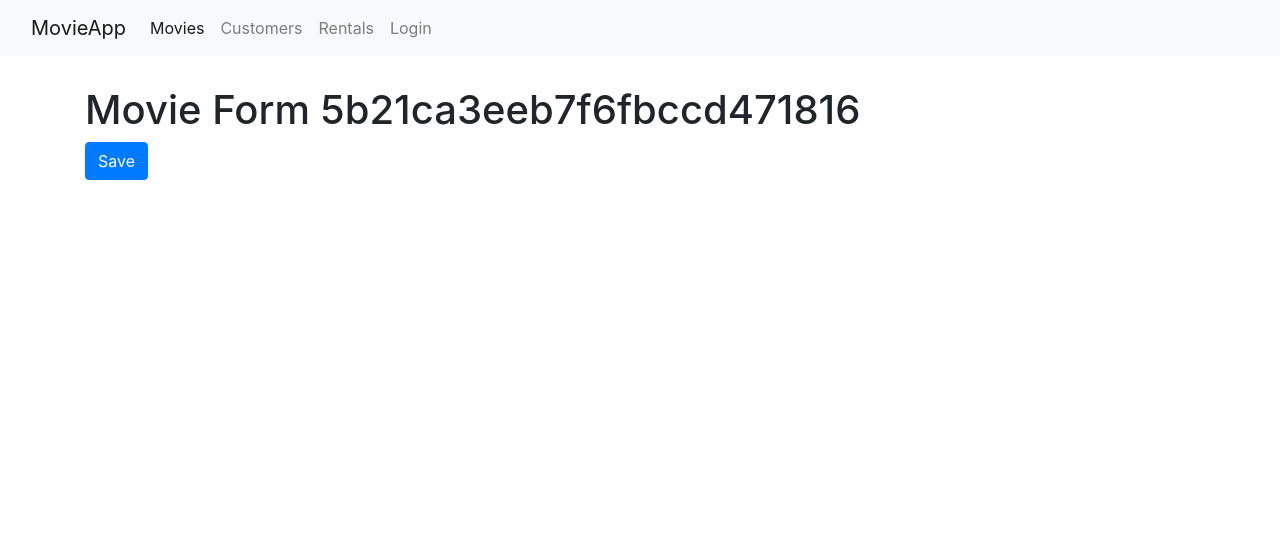
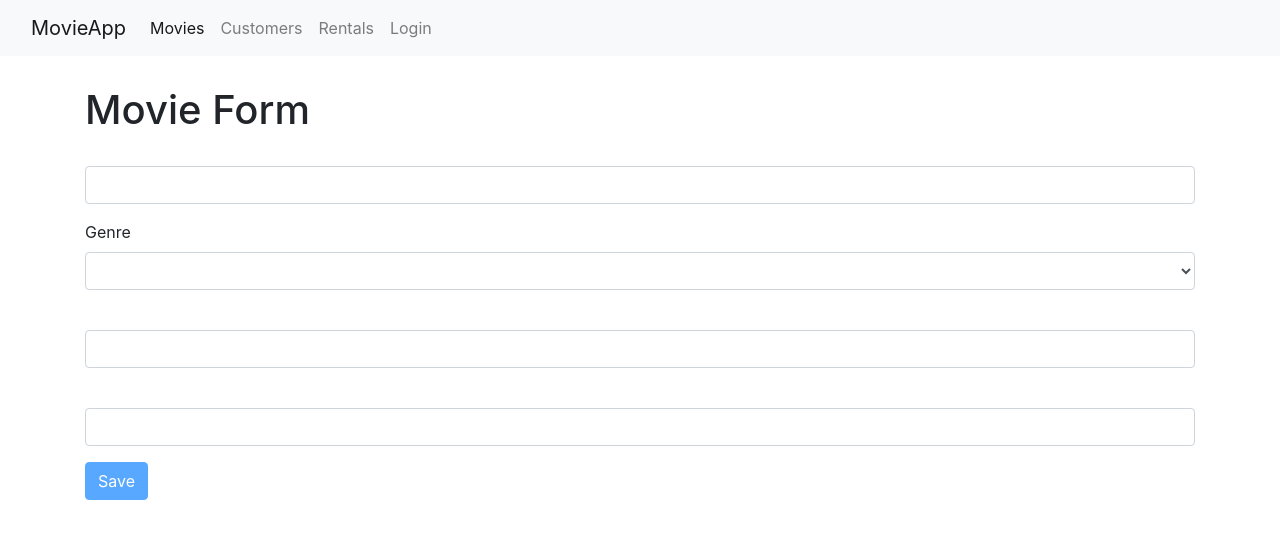
Before and after one commit to Lomanfan/react-review-m, a React (Create React App) app in the folder movie-list/: page /movies/5b21ca3eeb7f6fbccd471816 in a window 1280 px wide. Shown: the top 538 px of the page. Built offline with nearby package versions, Linux system fonts and the light colour scheme.

Commit message:
add movieForm with Select options

```diff
--- a/movie-list/src/components/common/form.jsx
+++ b/movie-list/src/components/common/form.jsx
@@ -1,6 +1,7 @@
 import React, { Component } from "react";
 import Joi from "joi-browser";
 import Input from "./input";
+import Select from "./select";
 
 class Form extends Component {
   state = {
@@ -57,6 +58,21 @@
     );
   }
 
+  renderSelect(name, label, options) {
+    const { data, errors } = this.state;
+
+    return (
+      <Select
+        name={name}
+        value={data[name]}
+        label={label}
+        options={options}
+        onChange={this.handleChange}
+        error={errors[name]}
+      />
+    );
+  }
+
   renderInput({ name, label, type = "text" }) {
     const { data, errors } = this.state;
 
--- /dev/null
+++ b/movie-list/src/components/common/select.jsx
@@ -0,0 +1,18 @@
+import React from "react";
+
+const Select = ({ name, label, options, error, ...rest }) => {
+  return (
+    <div className="form-group">
+      <label htmlFor={name}>{label}</label>
+      <select name={name} id={name} {...rest} className="form-control">
+        <option value="" />
+        {options.map((option) => (
+          <option key={option.id} value={option.id}></option>
+        ))}
+      </select>
+      {error && <div className="alert alert-danger">{error}</div>}
+    </div>
+  );
+};
+
+export default Select;
--- a/movie-list/src/components/movieForm.jsx
+++ b/movie-list/src/components/movieForm.jsx
@@ -1,17 +1,96 @@
 import React from "react";
+import Joi from "joi-browser";
+import Form from "./common/form";
+import { getMovie, saveMovie } from "../services/movieService";
+import { getGenres } from "../services/genreService";
 
-const MovieForm = ({ match, history }) => {
-  return (
-    <div>
-      <h1>Movie Form {match.params.id} </h1>
-      <button
-        className="btn btn-primary"
-        onClick={() => history.push("/movies")}
-      >
-        Save
-      </button>
-    </div>
-  );
-};
+// const MovieForm = ({ match, history }) => {
+//   return (
+//     <div>
+//       <h1>Movie Form {match.params.id} </h1>
+//       <button
+//         className="btn btn-primary"
+//         onClick={() => history.push("/movies")}
+//       >
+//         Save
+//       </button>
+//     </div>
+//   );
+// };
+
+// export default MovieForm;
+
+class MovieForm extends Form {
+  state = {
+    data: {
+      title: "",
+      genreId: "",
+      numberInStock: "",
+      dailyRentalRate: "",
+    },
+    genres: [],
+    errors: {},
+  };
+
+  schema = {
+    _id: Joi.string(),
+    title: Joi.string().required().label("Title"),
+    genreId: Joi.string().required().label("Genre"),
+    numberInStock: Joi.number()
+      .required()
+      .min(0)
+      .max(100)
+      .label("Number In Stock"),
+    dailyRentalRate: Joi.number()
+      .required()
+      .min(0)
+      .max(0)
+      .label("Daily Rental Rate"),
+  };
+
+  componentDidMount() {
+    const genres = getGenres();
+    this.setState({ genres });
+
+    const movieId = this.props.match.params.id;
+    if (movieId === "new") return;
+
+    const movie = getMovie(movieId);
+    if (!movie) return this.props.history.replace("/not-found");
+
+    this.setState({ data: this.mapToViewModel(movie) });
+  }
+
+  mapToViewModel(movie) {
+    return {
+      _id: movie._id,
+      title: movie.title,
+      genreId: movie.genre.id,
+      numberInStock: movie.numberInStock,
+      dailyRentalRate: movie.dailyRentalRate,
+    };
+  }
+
+  doSubmit = () => {
+    saveMovie(this.state.data);
+
+    this.props.history.push("/movies");
+  };
+
+  render() {
+    return (
+      <div>
+        <h1>Movie Form</h1>
+        <form onSubmit={this.handleSubmit}>
+          {this.renderInput("title, Title")}
+          {this.renderSelect("genreId", "Genre", this.state.genres)}
+          {this.renderInput("numberInStock", "Number in Stock", "number")}
+          {this.renderInput("dailyRentalRate", "Rate")}
+          {this.renderButton("Save")}
+        </form>
+      </div>
+    );
+  }
+}
 
 export default MovieForm;
--- a/movie-list/src/components/movies.jsx
+++ b/movie-list/src/components/movies.jsx
@@ -6,6 +6,7 @@
 import Pagination from "./common/pagination";
 import { paginate } from "../utilities/paginate";
 import _ from "lodash";
+import { Link } from "react-router-dom";
 
 class Movies extends Component {
   state = {
@@ -67,27 +68,28 @@
 
     const movies = paginate(sorted, currentPage, pageSize);
 
-    return { totalCount: filtered.length, data: movies};
+    return { totalCount: filtered.length, data: movies };
   };
 
   render() {
     // console.log(this.state.movies);
 
-    const {
-      pageSize,
-      currentPage,
-      sortColumn,
-      movies: allMovies,
-    } = this.state;
+    const { pageSize, currentPage, sortColumn, movies: allMovies } = this.state;
 
     if (allMovies.length === 0)
       return <p>There are no movies in the database.</p>;
 
-    const { totalCount, data: movies} = this.getPageData();
+    const { totalCount, data: movies } = this.getPageData();
 
     return (
       <div className="row">
         <div className="col-3">
+          <Link
+            to="/movies/new"
+            className="btn btn-primary style={{marginBottom: 20}}"
+          >
+            New Movie
+          </Link>
           <ListGroup
             items={this.state.genres}
             selectedItem={this.state.selectedGenre}
--- a/movie-list/src/services/genreService.js
+++ b/movie-list/src/services/genreService.js
@@ -1,9 +1,9 @@
 export const genres = [
   { _id: "5b21ca3eeb7f6fbccd471818", name: "Action" },
   { _id: "5b21ca3eeb7f6fbccd471814", name: "Comedy" },
-  { _id: "5b21ca3eeb7f6fbccd471820", name: "Thriller" }
+  { _id: "5b21ca3eeb7f6fbccd471820", name: "Thriller" },
 ];
 
 export function getGenres() {
-  return genres.filter(g => g);
+  return genres.filter((g) => g);
 }
--- a/movie-list/src/services/movieService.js
+++ b/movie-list/src/services/movieService.js
@@ -8,64 +8,64 @@
     numberInStock: 6,
     dailyRentalRate: 2.5,
     publishDate: "2018-01-03T19:04:28.809Z",
-    liked: true
+    liked: true,
   },
   {
     _id: "5b21ca3eeb7f6fbccd471816",
     title: "Die Hard",
     genre: { _id: "5b21ca3eeb7f6fbccd471818", name: "Action" },
     numberInStock: 5,
-    dailyRentalRate: 2.5
+    dailyRentalRate: 2.5,
   },
   {
     _id: "5b21ca3eeb7f6fbccd471817",
     title: "Get Out",
     genre: { _id: "5b21ca3eeb7f6fbccd471820", name: "Thriller" },
     numberInStock: 8,
-    dailyRentalRate: 3.5
+    dailyRentalRate: 3.5,
   },
   {
     _id: "5b21ca3eeb7f6fbccd471819",
     title: "Trip to Italy",
     genre: { _id: "5b21ca3eeb7f6fbccd471814", name: "Comedy" },
     numberInStock: 7,
-    dailyRentalRate: 3.5
+    dailyRentalRate: 3.5,
   },
   {
     _id: "5b21ca3eeb7f6fbccd47181a",
     title: "Airplane",
     genre: { _id: "5b21ca3eeb7f6fbccd471814", name: "Comedy" },
     numberInStock: 7,
-    dailyRentalRate: 3.5
+    dailyRentalRate: 3.5,
   },
   {
     _id: "5b21ca3eeb7f6fbccd47181b",
     title: "Wedding Crashers",
     genre: { _id: "5b21ca3eeb7f6fbccd471814", name: "Comedy" },
     numberInStock: 7,
-    dailyRentalRate: 3.5
+    dailyRentalRate: 3.5,
   },
   {
     _id: "5b21ca3eeb7f6fbccd47181e",
     title: "Gone Girl",
     genre: { _id: "5b21ca3eeb7f6fbccd471820", name: "Thriller" },
     numberInStock: 7,
-    dailyRentalRate: 4.5
+    dailyRentalRate: 4.5,
   },
   {
     _id: "5b21ca3eeb7f6fbccd47181f",
     title: "The Sixth Sense",
     genre: { _id: "5b21ca3eeb7f6fbccd471820", name: "Thriller" },
     numberInStock: 4,
-    dailyRentalRate: 3.5
+    dailyRentalRate: 3.5,
   },
   {
     _id: "5b21ca3eeb7f6fbccd471821",
     title: "The Avengers",
     genre: { _id: "5b21ca3eeb7f6fbccd471818", name: "Action" },
     numberInStock: 7,
-    dailyRentalRate: 3.5
-  }
+    dailyRentalRate: 3.5,
+  },
 ];
 
 export function getMovies() {
@@ -73,18 +73,18 @@
 }
 
 export function getMovie(id) {
-  return movies.find(m => m._id === id);
+  return movies.find((m) => m._id === id);
 }
 
 export function saveMovie(movie) {
-  let movieInDb = movies.find(m => m._id === movie._id) || {};
-  movieInDb.name = movie.name;
-  movieInDb.genre = genresAPI.genres.find(g => g._id === movie.genreId);
+  let movieInDb = movies.find((m) => m._id === movie._id) || {};
+  movieInDb.title = movie.title;
+  movieInDb.genre = genresAPI.genres.find((g) => g._id === movie.genreId);
   movieInDb.numberInStock = movie.numberInStock;
   movieInDb.dailyRentalRate = movie.dailyRentalRate;
 
   if (!movieInDb._id) {
-    movieInDb._id = Date.now();
+    movieInDb._id = Date.now().toString();
     movies.push(movieInDb);
   }
 
@@ -92,7 +92,7 @@
 }
 
 export function deleteMovie(id) {
-  let movieInDb = movies.find(m => m._id === id);
+  let movieInDb = movies.find((m) => m._id === id);
   movies.splice(movies.indexOf(movieInDb), 1);
   return movieInDb;
 }
```
